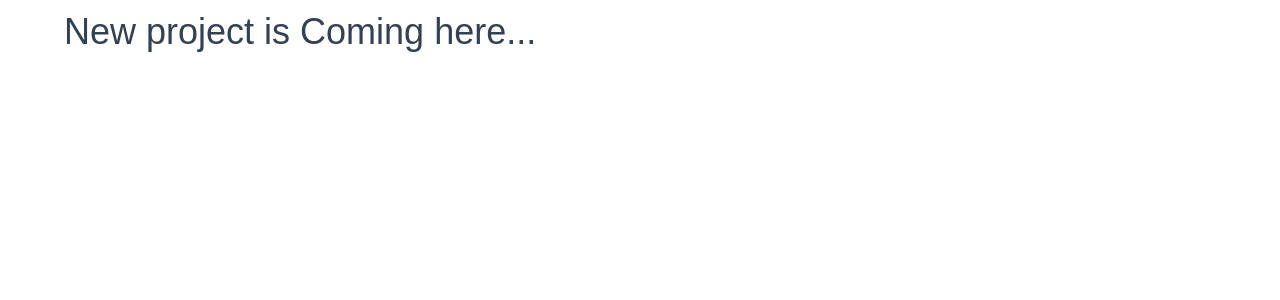
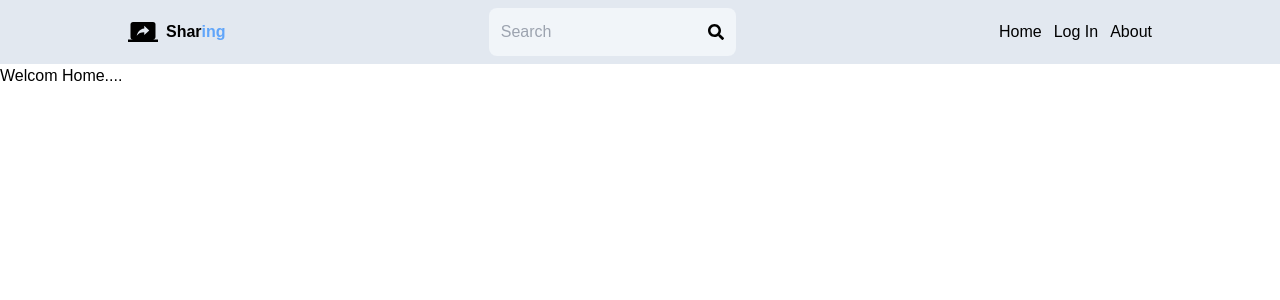
Before and after one commit to tchasinga/sharing-ideas-blogs, a React (Vite) app in the folder frontend/: page / in a window 1280 px wide. Shown: the top 300 px of the page. Built offline with nearby package versions, Linux system fonts and the light colour scheme.

Commit message:
New commit and push

```diff
--- a/frontend/src/App.jsx
+++ b/frontend/src/App.jsx
@@ -1,11 +1,21 @@
+import Hearder from './Components/Hearder'
+import Home from './Pages/Home'
+import SignIn from './Pages/SignIn'
 import './index.css'
+import {BrowserRouter, Routes, Route} from 'react-router-dom'
 
 function App() {
 
   return (
-    <div className="max-w-6xl mx-auto">
-      <h1 className="my-3 text-4xl font-medium text-slate-700 hover:text-green-700 cursor-pointer">New project is Coming here...</h1>
-    </div>
+    <>
+    <BrowserRouter>
+     <Hearder />
+    <Routes>
+      <Route path="/" element={<Home />} />
+      <Route path="/singin" element={<SignIn />} />
+    </Routes>
+    </BrowserRouter>
+    </>
   )
 }
 
--- /dev/null
+++ b/frontend/src/Components/Hearder.jsx
@@ -0,0 +1,43 @@
+import { MdScreenShare } from "react-icons/md";
+import { FaSearch } from "react-icons/fa";
+import { Link } from "react-router-dom";
+
+export default function Hearder() {
+  return (
+    <div className="px-32  bg-slate-200 p-2 w-full">
+       <div className="flex justify-between items-center flex-wrap">
+       <Link to="/">
+           <div className="flex items-center cursor-pointer gap-2">
+             <MdScreenShare className="text-3xl"/>
+             <h3 className="text-1xl font-bold cursor-pointer">Shar<span className='text-blue-400'>ing</span></h3>
+           </div>
+       </Link>
+
+           <form className="bg-slate-100 p-3 rounded-lg flex items-center">
+             <input type="text" className="focus:outline-none bg-transparent" placeholder="Search" />
+            <button className="w-full">
+              <FaSearch />
+            </button>
+           </form>
+
+           <div className="">
+            <ul className="flex gap-3 items-center">
+
+             <Link to="/">
+             <li>Home</li>
+             </Link>
+
+            <Link to="/singin">
+            <li>Log In</li>
+            </Link>
+
+            <Link to="/about">
+            <li>About</li>
+            </Link>
+            </ul>
+           </div>
+
+       </div>
+    </div>
+  )
+}
--- /dev/null
+++ b/frontend/src/Pages/Home.jsx
@@ -0,0 +1,9 @@
+
+
+export default function Home() {
+  return (
+    <div>
+      <h1>Welcom Home....</h1>
+    </div>
+  )
+}
--- /dev/null
+++ b/frontend/src/Pages/Profile.jsx
@@ -0,0 +1,8 @@
+
+export default function Profile() {
+  return (
+    <div>
+        <h1>My profile</h1>
+    </div>
+  )
+}
--- /dev/null
+++ b/frontend/src/Pages/ProfileUpdate.jsx
@@ -0,0 +1,7 @@
+export default function ProfileUpdate() {
+  return (
+    <div>
+      <h1>My profile Updating</h1>
+    </div>
+  )
+}
--- /dev/null
+++ b/frontend/src/Pages/SignIn.jsx
@@ -0,0 +1,8 @@
+
+export default function SignIn() {
+  return (
+    <div>
+         <h1>My sign In page</h1>
+    </div>
+  )
+}
```
Also changed, not shown: frontend/src/Pages/SignUp.jsx (added), frontend/src/index.css (line endings or trailing spaces).
